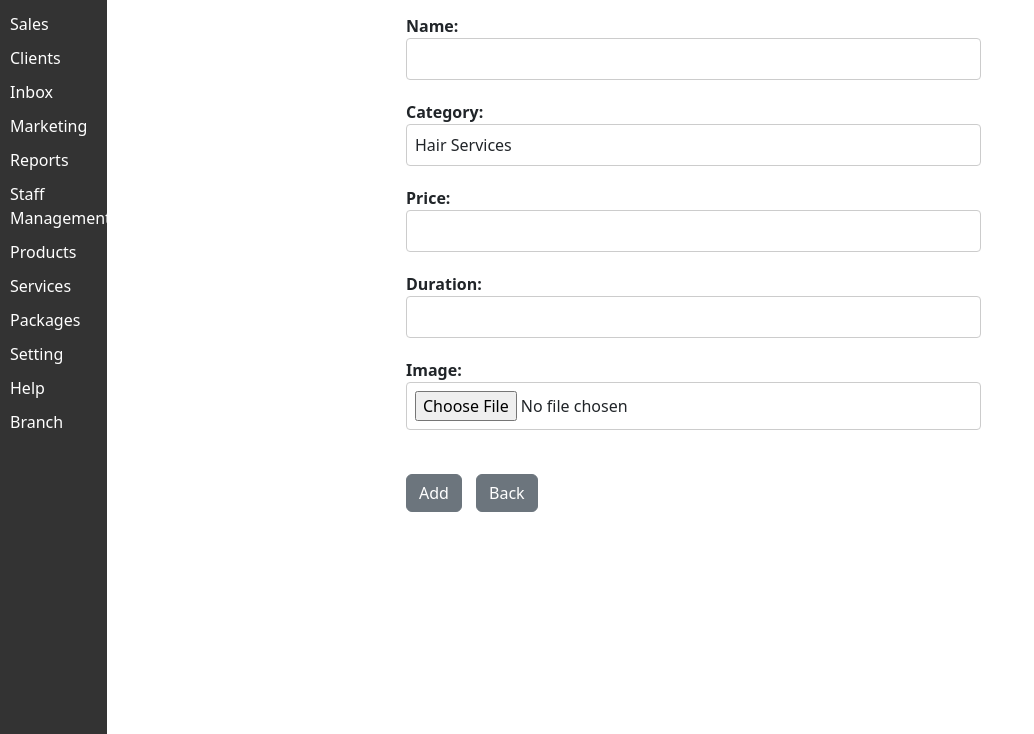
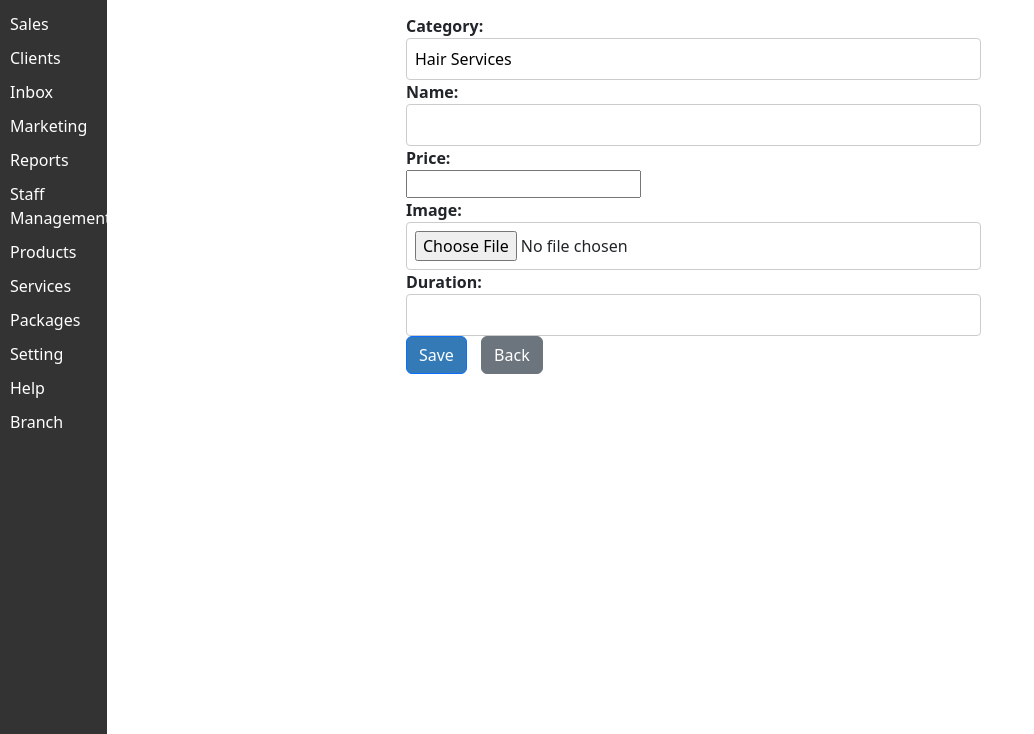
Before and after one commit to pSeUdAiSZ/zigzag_salon, a Django app: page /salonmanager/services/create/ in a window 1280 px wide. Shown: the part 132-866 px from the top of the page, without its empty margins (0-1034 px from the left). Run offline with Django 4.2, Linux system fonts and the light colour scheme.

Commit message:
Fixed adding service issue

```diff
--- a/salonmanager/forms.py
+++ b/salonmanager/forms.py
@@ -20,7 +20,7 @@ from .models import StaffMember
 class StaffMemberForm(forms.ModelForm):
     class Meta:
         model = StaffMember
-        fields = '__all__'
+        fields = ['name', 'branches', 'image']
 
 
 from .models import Service
@@ -28,7 +28,7 @@ from .models import Service
 class ServiceForm(forms.ModelForm):
     class Meta:
         model = Service
-        fields = '__all__'
+        fields = ['category', 'name', 'price', 'image', 'duration']
 
 from .models import Packages
 
--- a/salonmanager/templates/service_create.html
+++ b/salonmanager/templates/service_create.html
@@ -49,34 +49,19 @@
 
   <form method="POST" enctype="multipart/form-data" action="{% url 'service_create' %}">
     {% csrf_token %}
+    <label for="id_category">Category:</label>
+    {{ form.category }}
+    <label for="id_name">Name:</label>
+    {{ form.name }}
+    <label for="id_price">Price:</label>
+    {{ form.price }}
+    <label for="id_image">Image:</label>
+    {{ form.image }}
+    <label for="id_duration">Duration:</label>
+    {{ form.duration }}
 
-    <div class="form-group">
-      <label for="id_name">Name:</label>
-      <input type="text" id="id_name" name="name" class="form-control" required>
-    </div>
-
-    <div class="form-group">
-      <label for="id_category">Category:</label>
-      <input type="text" id="id_category" name="category" class="form-control" value="Hair Services" required>
-    </div>
-
-    <div class="form-group">
-      <label for="id_price">Price:</label>
-      <input type="text" id="id_price" name="price" class="form-control" required>
-    </div>
-
-    <div class="form-group">
-      <label for="id_duration">Duration:</label>
-      <input type="text" id="id_duration" name="duration" class="form-control" required>
-    </div>
-
-    <div class="form-group">
-      <label for="id_image">Image:</label>
-      <input type="file" id="id_image" name="image" class="form-control-file">
-    </div>
-
-    <br/>
-    <button type="submit" class="btn btn-secondary">Add</button>
+    <br>
+    <button  type="submit" class="btn btn-primary" style="background-color: #337ab7; color: white;">Save</button>
     <a href="{% url 'service_list' %}" class="btn btn-secondary">Back</a>
   </form>
 </div>
--- a/salonmanager/templates/service_list.html
+++ b/salonmanager/templates/service_list.html
@@ -61,8 +61,8 @@
         <div class="card">
           <img src="{{ service.image.url }}" alt="Service Image" class="card-img-top">
           <div class="card-body">
-            <h5 class="card-title">{{ service.name }}</h5>
-            <p class="card-text">Category: {{ service.category }}</p>
+            <h5 class="card-title">{{ service.category }}</h5>
+            <p class="card-text">Name: {{ service.name }}</p>
             <p class="card-text">Price: {{ service.price }}</p>
             <p class="card-text">Duration: {{ service.duration }}</p>
             <a href="{% url 'service_detail' service.pk %}" class="btn btn-primary">View</a>
--- a/salonmanager/views.py
+++ b/salonmanager/views.py
@@ -483,6 +483,7 @@ def service_create(request):
         form = ServiceForm(request.POST, request.FILES)
         if form.is_valid():
             form.save()
+            print(form.cleaned_data)
             return redirect('service_list')
     else:
         form = ServiceForm()
```
Also changed, not shown: salonmanager/templates/staff_member_create.html (+15 -16 lines), media/service_images/contact.png (added).
